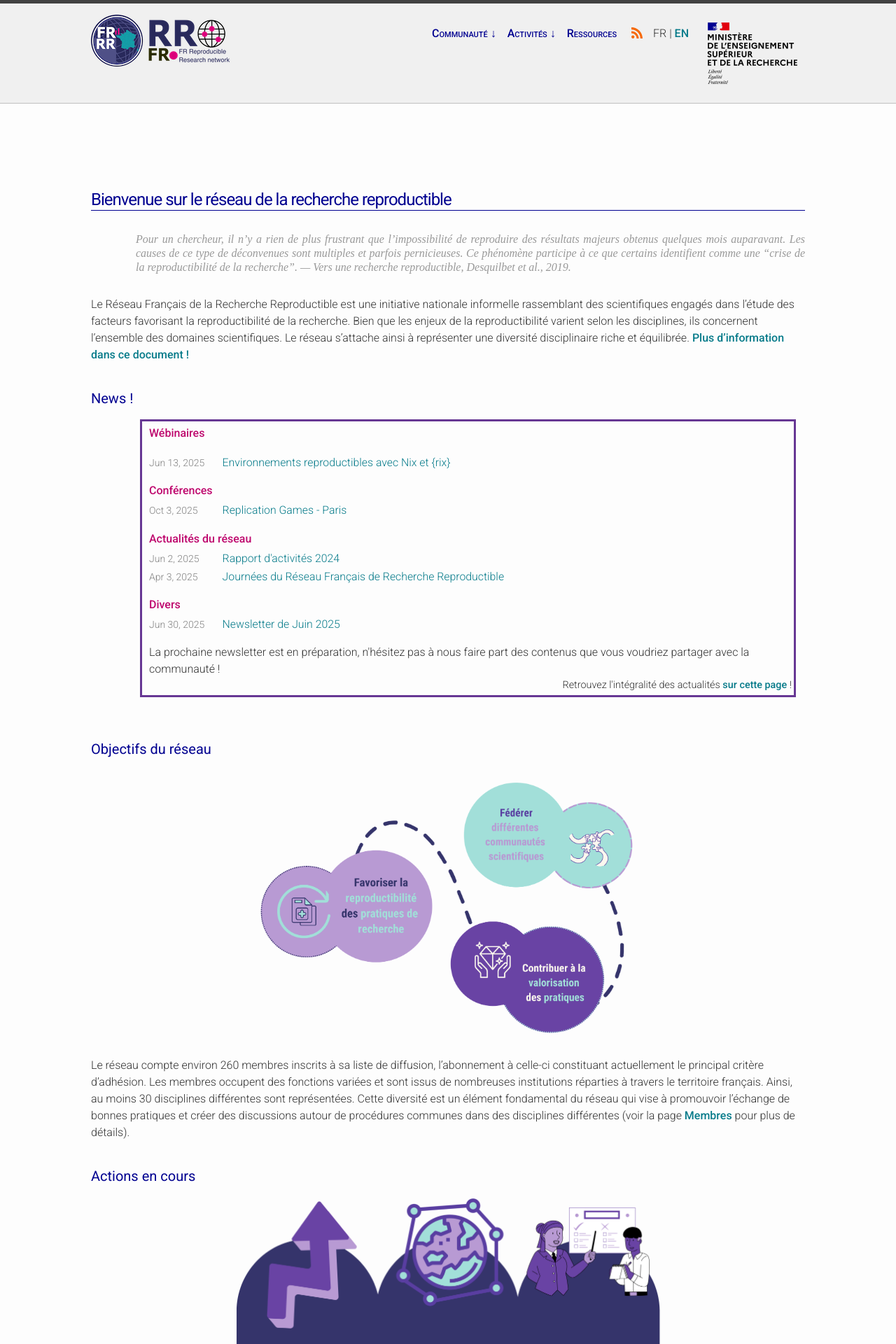
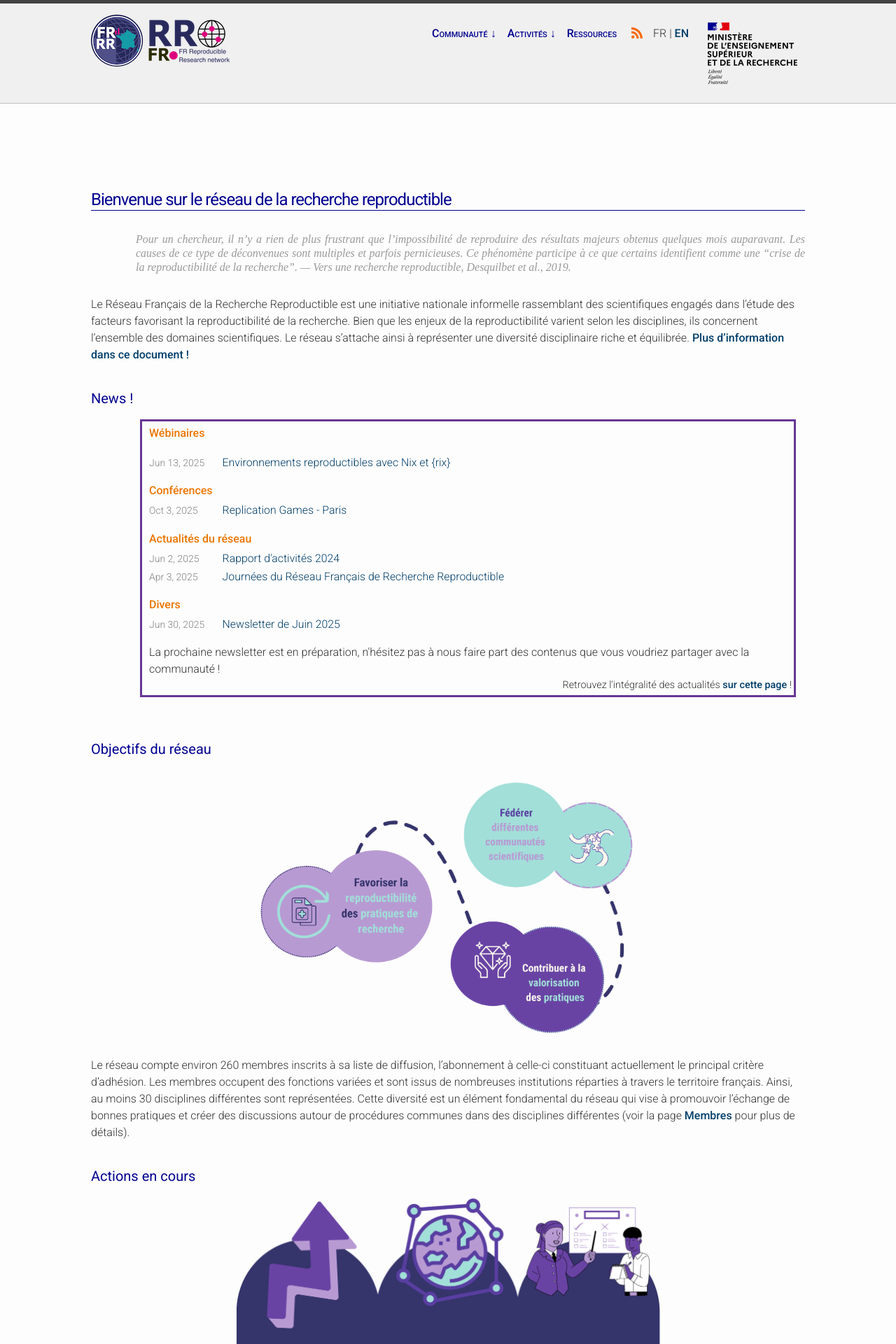
Before and after one commit to FR-RN/FR-RN, a Jekyll site: the page built from index.md, in a window 1280 px wide. Shown: the top 1920 px of the page at 70% size. Built offline with Jekyll 4.4.1, drawn with Linux system fonts in a browser that asks for light colours; some web fonts are replaced.

Commit message:
Chart colors

```diff
--- a/assets/css/style.scss
+++ b/assets/css/style.scss
@@ -95,6 +95,7 @@
     color: #538377;
     color: #E1B604;
     color: #077b8a;
+    color: #003e6a;
     font-weight: 500;
 }
 
@@ -181,7 +182,7 @@
     font-size: 1.1em;
     margin-top: 0px;
     margin-bottom: 0px;
-    color: #8a449f;
+    color: #769e8f;
 }
 .post-content h4 {
     font-weight: 300;
@@ -190,6 +191,7 @@
     margin-top: 2px;
     margin-bottom: 2px;
     color: #be076d;
+    color: #ea7500;
 }
 
 .post-meta {
@@ -221,12 +223,13 @@
     font-size: 80%;
     font-weight: 500;
     color: #110090;
-    color: #B00799;
+#    color: #B00799;
 }
 .post-content h6 {
     font-size: 100%;
     font-weight: 500;
     color: #be076d;
+    color: #ea7500;
     margin-top: 1px;
     margin-bottom: 1px;
     padding-top: 1px;
```
